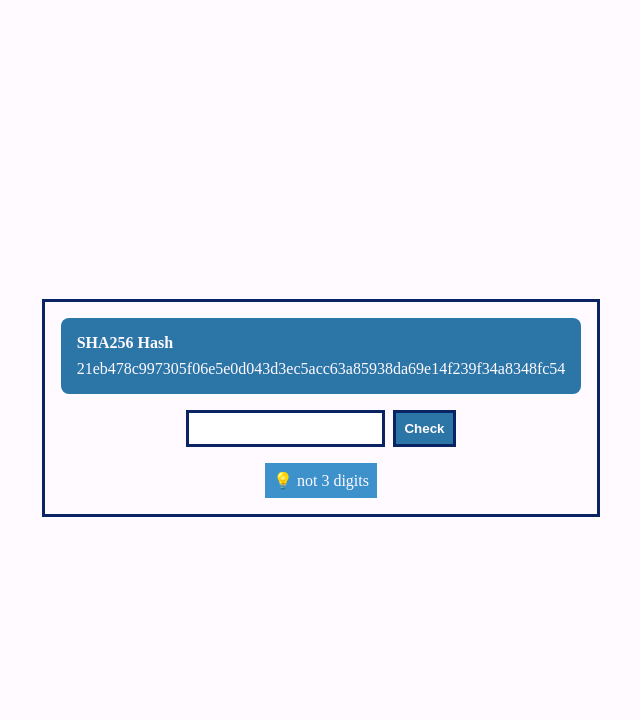
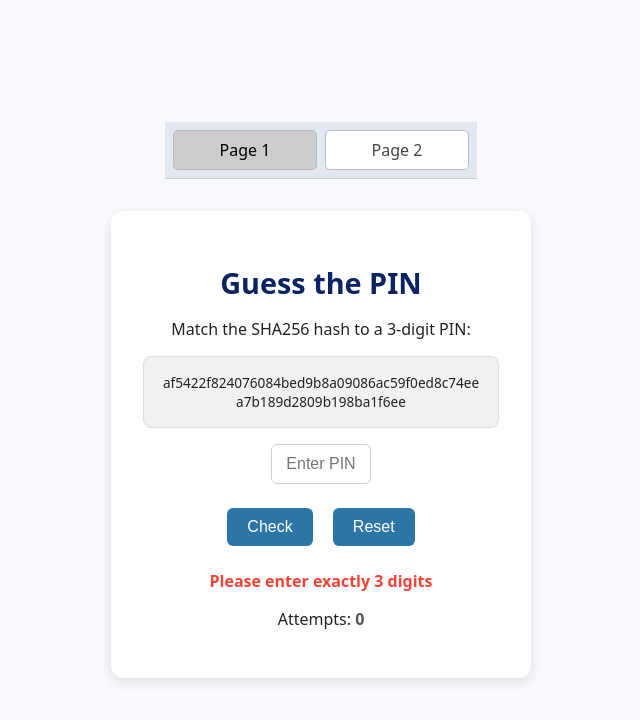
Before and after one commit to arbin-mahato/saving_password_and_setting_username_in_cookie_assignment_2, a website: page index.html in a window 1280 px wide. Both pictures are taken after a click on the button "Check". Shown: the whole page, without its empty margins (319-959 px from the left). Drawn offline with Linux system fonts and the light colour scheme.

Commit message:
assignment done with SHA256

```diff
--- a/index.html
+++ b/index.html
@@ -3,91 +3,29 @@
   <head>
     <meta charset="UTF-8" />
     <meta name="viewport" content="width=device-width, initial-scale=1.0" />
-    <title>Finding the SHA256 hash</title>
-    <style>
-      body {
-        display: flex;
-        flex-direction: column;
-        align-items: center;
-        justify-content: center;
-        height: 100vh;
-        background-color: #fffaff;
-      }
-      /* wrapper */
-      #wrapper {
-        display: flex;
-        flex-direction: column;
-        align-items: center;
-        justify-content: center;
-        border: 3px solid #0a2463;
-        padding: 16px;
-      }
-      /* sha256-hash */
-      #sha256-hash {
-        background-color: #2C76A7;
-        padding: 16px;
-        border-radius: 8px;
-        color: #fffaff;
-      }
-      #sha256-hash::before {
-        content: 'SHA256 Hash';
-        font-weight: bold;
-        display: block;
-        margin-bottom: 8px;
-      }
-
-      /* user-input */
-      #user-input {
-        display: flex;
-        flex-direction: row;
-        align-items: center;
-        justify-content: center;
-        margin-top: 16px;
-      }
-
-      #user-input input {
-        padding: 8px;
-        border-radius: none;
-        border: 3px solid #0a2463;
-        margin-right: 8px;
-      }
-
-      #user-input input:focus {
-        outline: none;
-      }
-
-      #user-input button {
-        padding: 8px;
-        border-radius: none;
-        border: 3px solid #0a2463;
-        background-color: #2C76A7;
-        color: #fffaff;
-        font-weight: bold;
-      }
-
-      /* result div */
-      #result {
-        margin-top: 16px;
-        background-color: #3e92cc;
-        padding: 8px;
-        border-radius: none;
-        color: #fffaff;
-      }
-
-      .hidden {
-        display: none;
-      }
-    </style>
+    <title>SHA256 PIN Game</title>
+    <link rel="stylesheet" href="styles.css" />
   </head>
   <body>
-    <div id="wrapper">
-      <span id="sha256-hash"></span>
-      <div id="user-input">
-        <input type="text" id="pin" />
-        <button id="check">Check</button>
-      </div>
+    <nav>
+      <a href="index.html" aria-current="page">Page 1</a>
+      <a href="page2.html">Page 2</a>
+    </nav>
+
+    <div class="container">
+      <h1>Guess the PIN</h1>
+      <p>Match the SHA256 hash to a 3-digit PIN:</p>
+      <div id="sha256-hash">Loading hash...</div>
+
+      <input type="text" id="pin" placeholder="Enter PIN" maxlength="3" />
+      <br />
+      <button id="check">Check</button>
+      <button id="reset">Reset</button>
+
       <div id="result" class="hidden"></div>
+      <p>Attempts: <span id="attempts">0</span></p>
     </div>
-    <script src="script.js" async></script>
+
+    <script src="script.js"></script>
   </body>
 </html>
--- a/script.js
+++ b/script.js
@@ -1,94 +1,124 @@
 const MIN = 100;
 const MAX = 999;
-const pinInput = document.getElementById('pin');
-const sha256HashView = document.getElementById('sha256-hash');
-const resultView = document.getElementById('result');
+const pinInput = document.getElementById("pin");
+const sha256HashView = document.getElementById("sha256-hash");
+const resultView = document.getElementById("result");
+const attemptsView = document.getElementById("attempts");
+const resetBtn = document.getElementById("reset");
+const checkBtn = document.getElementById("check");
 
-// a function to store in the local storage
-function store(key, value) {
-  localStorage.setItem(key, value);
+let attempts = 0;
+let correctPin = null;
+
+// Storage helpers
+const store = (key, value) => localStorage.setItem(key, value);
+const retrieve = (key) => localStorage.getItem(key);
+const clearStorage = () => localStorage.clear();
+
+// Random 3-digit PIN as string
+function getRandomPin() {
+  return String(Math.floor(Math.random() * (MAX - MIN + 1)) + MIN);
 }
 
-// a function to retrieve from the local storage
-function retrieve(key) {
-  return localStorage.getItem(key);
+// SHA-256 hashing
+async function sha256(message) {
+  const msgBuffer = new TextEncoder().encode(String(message));
+  const hashBuffer = await crypto.subtle.digest("SHA-256", msgBuffer);
+  const hashArray = Array.from(new Uint8Array(hashBuffer));
+  return hashArray.map((b) => b.toString(16).padStart(2, "0")).join("");
 }
 
-function getRandomArbitrary(min, max) {
-  let cached;
-  cached = Math.random() * (max - min) + min;
-  cached = Math.floor(cached);
-  return cached;
+// Init or retrieve stored hash
+async function initHash() {
+  let storedHash = retrieve("sha256");
+  let storedPin = retrieve("pin");
+
+  if (storedHash && storedPin) {
+    correctPin = String(storedPin);
+    return storedHash;
+  }
+
+  correctPin = getRandomPin();
+  const newHash = await sha256(correctPin);
+
+  store("pin", correctPin);
+  store("sha256", newHash);
+  store("attempts", "0");
+
+  return newHash;
 }
 
-// a function to clear the local storage
-function clear() {
-  localStorage.clear();
+// Display hash and attempts
+async function main() {
+  sha256HashView.textContent = "Generating hash...";
+  const hash = await initHash();
+  sha256HashView.textContent = hash;
+  attempts = parseInt(retrieve("attempts")) || 0;
+  attemptsView.textContent = attempts;
 }
 
-// a function to generate sha256 hash of the given string
-async function sha256(message) {
-  // encode as UTF-8
-  const msgBuffer = new TextEncoder().encode(message);
-
-  // hash the message
-  const hashBuffer = await crypto.subtle.digest('SHA-256', msgBuffer);
-
-  // convert ArrayBuffer to Array
-  const hashArray = Array.from(new Uint8Array(hashBuffer));
-
-  // convert bytes to hex string
-  const hashHex = hashArray
-    .map((b) => b.toString(16).padStart(2, '0'))
-    .join('');
-  return hashHex;
-}
-
-async function getSHA256Hash() {
-  let cached = retrieve('sha256');
-  if (cached) {
-    return cached;
-  }
-
-  cached = await sha256(getRandomArbitrary(MIN, MAX));
-  store('sha256', cached);
-  return cached;
-}
-
-async function main() {
-  sha256HashView.innerHTML = 'Calculating...';
-  const hash = await getSHA256Hash();
-  sha256HashView.innerHTML = hash;
-}
-
-async function test() {
-  const pin = pinInput.value;
-
-  if (pin.length !== 3) {
-    resultView.innerHTML = '💡 not 3 digits';
-    resultView.classList.remove('hidden');
+// Validate user guess
+async function validateGuess() {
+  if (
+    !sha256HashView.textContent ||
+    sha256HashView.textContent.includes("Generating")
+  ) {
+    showResult("Please wait, hash not ready yet!", "error");
     return;
   }
 
-  const sha256HashView = document.getElementById('sha256-hash');
-  const hasedPin = await sha256(pin);
+  const pin = pinInput.value;
+  if (pin.length !== 3) {
+    showResult("Please enter exactly 3 digits", "error");
+    return;
+  }
 
-  if (hasedPin === sha256HashView.innerHTML) {
-    resultView.innerHTML = '🎉 success';
-    resultView.classList.add('success');
+  attempts++;
+  store("attempts", attempts);
+  attemptsView.textContent = attempts;
+
+  const hashedInput = await sha256(pin);
+  const currentHash = sha256HashView.textContent;
+
+  if (hashedInput === currentHash) {
+    showResult(`Correct! The PIN was ${correctPin}`, "success");
+    disableInput(true);
   } else {
-    resultView.innerHTML = '❌ failed';
+    showResult("Incorrect. Try again!", "error");
   }
-  resultView.classList.remove('hidden');
 }
 
-// ensure pinInput only accepts numbers and is 3 digits long
-pinInput.addEventListener('input', (e) => {
-  const { value } = e.target;
-  pinInput.value = value.replace(/\D/g, '').slice(0, 3);
+// Show result message
+function showResult(message, type) {
+  resultView.textContent = message;
+  resultView.classList.remove("hidden", "error", "success");
+  resultView.classList.add(type);
+}
+
+// Reset game
+function resetGame() {
+  clearStorage();
+  pinInput.value = "";
+  pinInput.disabled = false;
+  resultView.classList.add("hidden");
+  checkBtn.disabled = false;
+  main();
+}
+
+// Enable/disable input
+function disableInput(disabled) {
+  pinInput.disabled = disabled;
+  checkBtn.disabled = disabled;
+}
+
+// Input restrictions
+pinInput.addEventListener("input", (e) => {
+  e.target.value = e.target.value.replace(/\D/g, "").slice(0, 3);
 });
 
-// attach the test function to the button
-document.getElementById('check').addEventListener('click', test);
+// Event listeners
+checkBtn.addEventListener("click", validateGuess);
+resetBtn.addEventListener("click", resetGame);
 
-main();
+// Start
+document.addEventListener("DOMContentLoaded", main);
--- a/styles.css
+++ b/styles.css
@@ -1,3 +1,4 @@
+/* Global Reset */
 * {
   box-sizing: border-box;
 }
@@ -5,10 +6,16 @@
 body {
   margin: 0;
   font-family: system-ui, sans-serif;
-  color: black;
-  background-color: white;
+  color: #222;
+  background-color: #f7f9fc;
+  display: flex;
+  flex-direction: column;
+  align-items: center;
+  justify-content: center;
+  min-height: 100vh;
 }
 
+/* Nav Styling (Optional) */
 nav {
   display: flex;
   flex-wrap: wrap;
@@ -16,31 +23,111 @@ nav {
   justify-content: center;
   padding: 0.5rem;
   gap: 0.5rem;
-  border-bottom: solid 1px #aaa;
-  background-color: #eee;
+  border-bottom: solid 1px #ccc;
+  background-color: #e2e8f0;
 }
 
 nav a {
   display: inline-block;
   min-width: 9rem;
   padding: 0.5rem;
-  border-radius: 0.2rem;
-  border: solid 1px #aaa;
+  border-radius: 0.3rem;
+  border: solid 1px #bbb;
   text-align: center;
   text-decoration: none;
-  color: #555;
+  color: #444;
+  background-color: #fff;
+  transition: background-color 0.2s ease;
+}
+
+nav a:hover {
+  background-color: #ddd;
 }
 
 nav a[aria-current='page'] {
   color: #000;
-  background-color: #d4d4d4;
+  background-color: #ccc;
 }
 
-main {
-  padding: 1rem;
+/* Main App Styling */
+.container {
+  background-color: #ffffff;
+  padding: 2rem;
+  border-radius: 12px;
+  box-shadow: 0 4px 12px rgba(0, 0, 0, 0.1);
+  width: 90%;
+  max-width: 420px;
+  text-align: center;
+  margin-top: 2rem;
 }
 
 h1 {
+  font-size: 1.8rem;
+  margin-bottom: 1rem;
+  color: #0a2463;
+}
+
+/* Hash Display */
+#sha256-hash {
+  font-size: 0.85rem;
+  word-break: break-word;
+  background-color: #f1f1f1;
+  border-radius: 8px;
+  padding: 1rem;
+  margin-bottom: 1rem;
+  border: 1px solid #ddd;
+}
+
+/* Input */
+input[type="text"] {
+  padding: 10px;
+  font-size: 1rem;
+  width: 100px;
+  text-align: center;
+  margin-bottom: 1rem;
+  border-radius: 6px;
+  border: 1px solid #ccc;
+  background-color: #fff;
+}
+
+/* Buttons */
+button {
+  padding: 10px 20px;
+  margin: 0.5rem;
+  font-size: 1rem;
+  background-color: #2c76a7;
+  color: #fff;
+  border: none;
+  border-radius: 6px;
+  cursor: pointer;
+  transition: background-color 0.2s ease;
+}
+
+button:hover {
+  background-color: #0a2463;
+}
+
+/* Result Message */
+#result {
   font-weight: bold;
-  font-size: 1.5rem;
+  margin-top: 1rem;
 }
+
+.success {
+  color: #4caf50;
+}
+
+.error {
+  color: #f44336;
+}
+
+#result.hidden {
+  display: none;
+}
+
+/* Attempt Counter */
+#attempts {
+  font-weight: bold;
+  margin-top: 0.5rem;
+  color: #555;
+}
```
Also changed, not shown: page2.html (+20 -8 lines).
